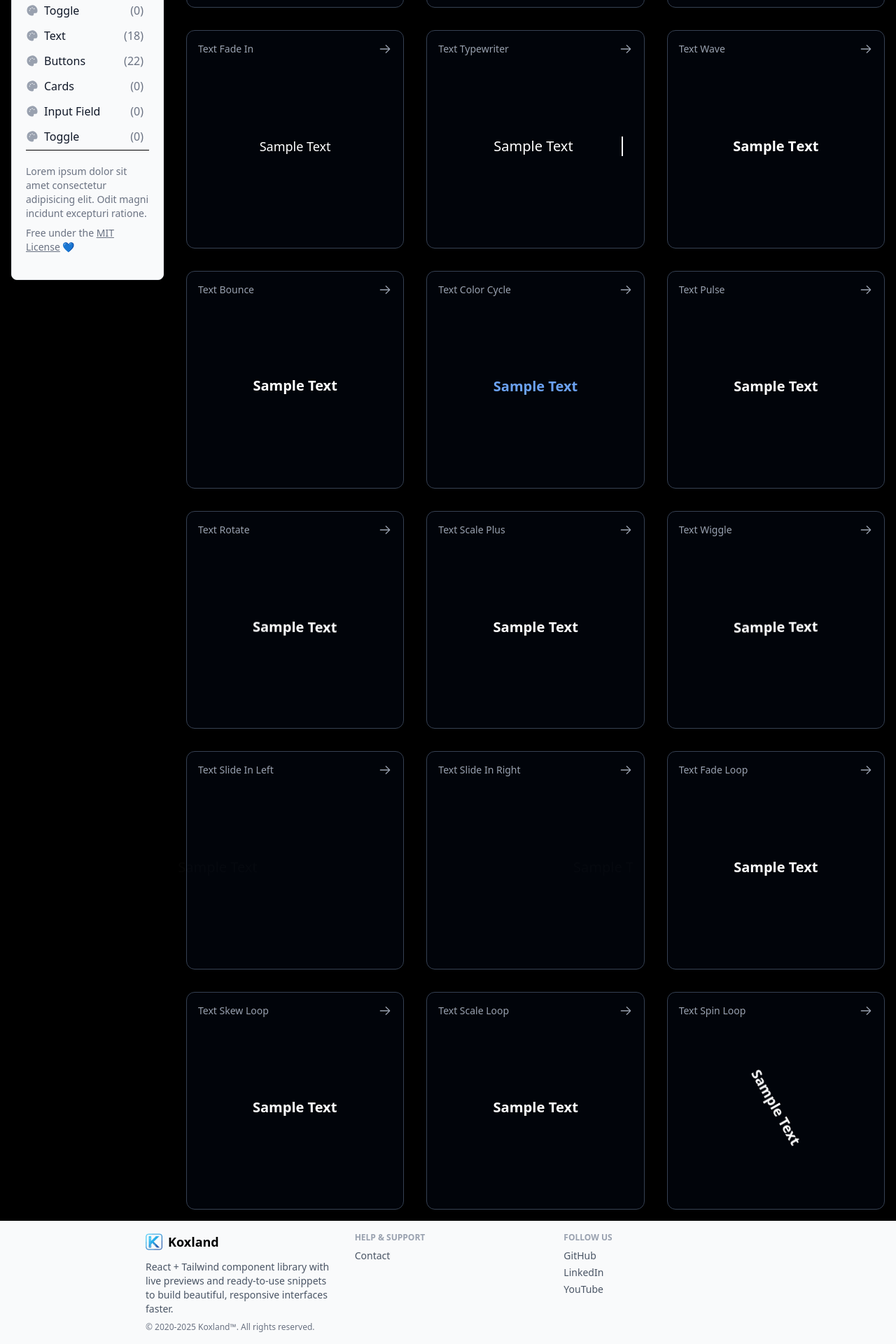
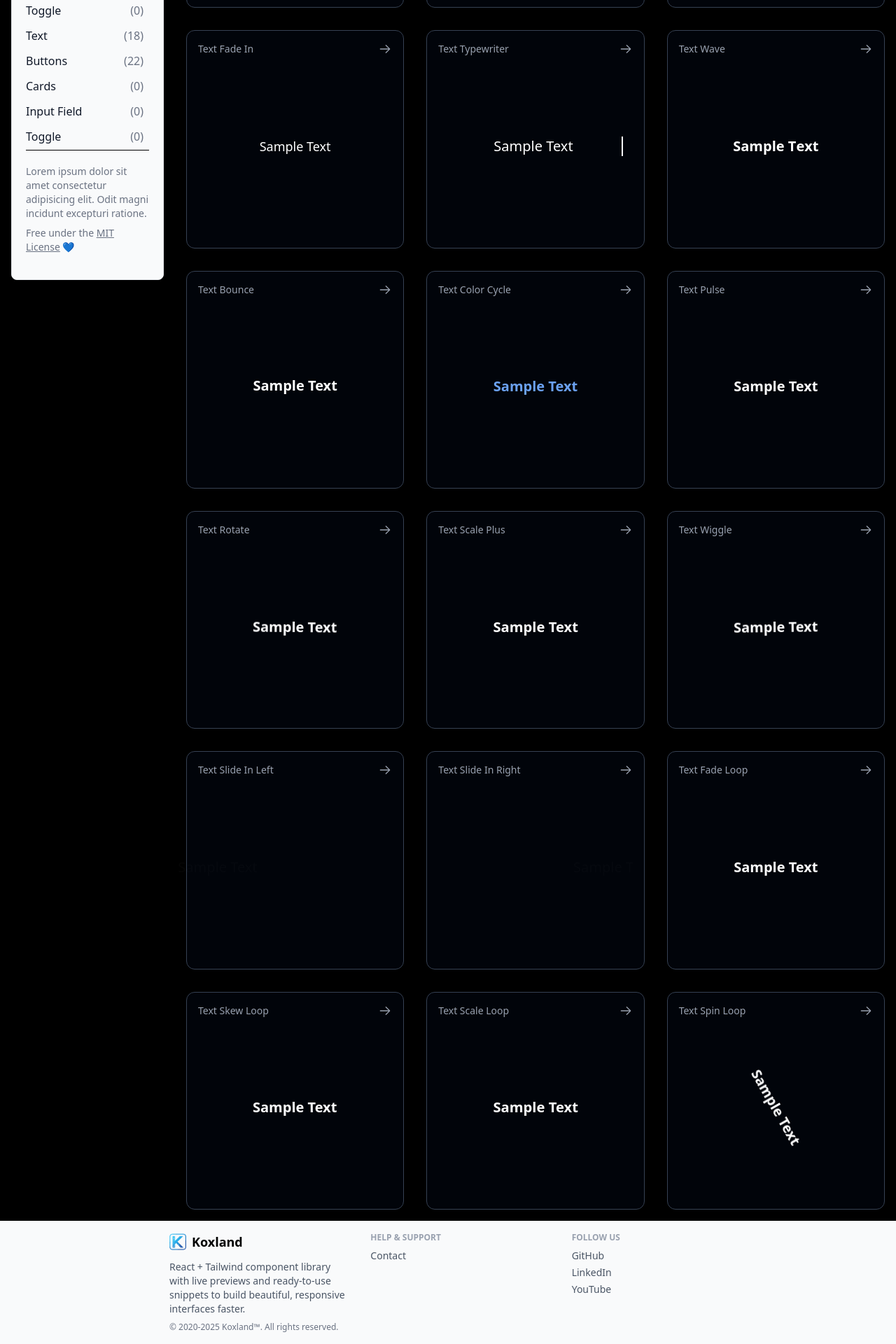
Before and after one commit to Koxone/Components-React-Tailwind, a React (Vite) app: page / in a window 1280 px wide. Shown: the part 392-2312 px from the top of the page at 70% size. Built offline with nearby package versions, Linux system fonts and the light colour scheme.

Commit message:
Remove icon from CategorieCard and adjust Footer padding
Removed the SVG icon from the CategorieCard component for a cleaner UI. Updated the Footer component to add left padding on small screens for improved layout.

```diff
--- a/src/components/cards/CategorieCard.jsx
+++ b/src/components/cards/CategorieCard.jsx
@@ -16,19 +16,6 @@ function CategorieCard({ type = "", onClick }) {
           className="group flex w-full cursor-pointer items-center justify-between"
         >
           <span className="flex items-center">
-            <div>
-              <svg
-                className="mr-2 h-[18px] w-[18px] text-gray-400 group-hover:text-blue-700"
-                viewBox="0 0 24 24"
-                fill="currentColor"
-              >
-                <path
-                  fillRule="evenodd"
-                  d="M8.649 2.577A10.004 10.004 0 0 1 20.344 6.49a9.995 9.995 0 0 1 1.2 8.486l-.004.01-.005.015a2.958 2.958 0 0 1-2.836 2.001h-2.69a1.037 1.037 0 0 0-.95.68c-.047.13-.068.27-.06.409v.916A3.01 3.01 0 0 1 11.96 22a9.626 9.626 0 0 1-4.195-1l.009.005-.018-.009.01.004a10.1 10.1 0 0 1-5.716-7.996l-.001-.012a9.992 9.992 0 0 1 6.6-10.415Zm3.35 3.429a1 1 0 1 0 0 2h.01a1 1 0 1 0 0-2H12ZM8.53 7.518a1 1 0 0 0 0 2h.01a1 1 0 1 0 0-2h-.01Zm6.968 0a1 1 0 1 0 0 2h.01a1 1 0 1 0 0-2h-.01ZM6.99 11.004a1 1 0 1 0 0 2H7a1 1 0 1 0 0-2h-.01Z"
-                  clipRule="evenodd"
-                />
-              </svg>
-            </div>
             <span className="text-base font-medium text-gray-900 group-hover:text-blue-700 dark:text-white dark:group-hover:text-blue-600">
               {type}
             </span>
--- a/src/components/footer/Footer.jsx
+++ b/src/components/footer/Footer.jsx
@@ -3,7 +3,7 @@ function Footer() {
 
   return (
     <div className="w-full bg-gray-50 dark:bg-gray-800">
-      <footer className="mx-auto w-full max-w-4xl p-4">
+      <footer className="mx-auto w-full max-w-4xl p-4 sm:pl-[50px]">
         <div className="grid gap-8 md:grid-cols-3">
           {/* Branding */}
           <div>
```
